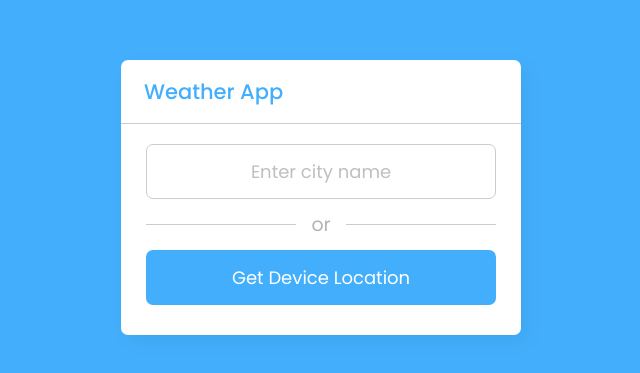
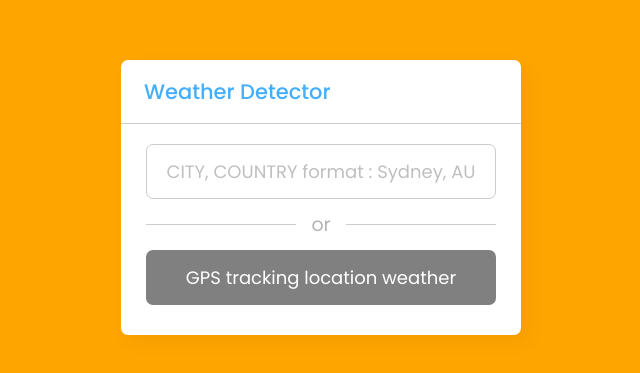
Before and after one commit to AbhinavRatnathurai/Weather_Application, a plain HTML site: page Weather App in JavaScript/index.html in a window 1280 px wide. Shown: the part 203-576 px from the top of the page, without its empty margins (319-959 px from the left). Drawn offline with nearby package versions, Linux system fonts and the light colour scheme.

Commit message:
changes in the html, css, Javascript sections

```diff
--- a/Weather App in JavaScript/index.html
+++ b/Weather App in JavaScript/index.html
@@ -3,7 +3,7 @@
 <html lang="en" dir="ltr">
   <head>
     <meta charset="utf-8">
-    <title>Weather App in JavaScript | CodingNepal</title>
+    <title>Weather  Application | Abhinav Ratnathurai</title>
     <link rel="stylesheet" href="style.css">
     <meta name="viewport" content="width=device-width, initial-scale=1.0">
     <!-- Linking BoxIcon for Icon -->
@@ -11,13 +11,13 @@
   </head>
   <body>
     <div class="wrapper">
-      <header><i class='bx bx-left-arrow-alt'></i>Weather App</header>
+      <header><i class='bx bx-left-arrow-alt'></i>Weather Detector</header>
       <section class="input-part">
         <p class="info-txt"></p>
         <div class="content">
-          <input type="text" spellcheck="false" placeholder="Enter city name" required>
+          <input type="text" spellcheck="false" placeholder="CITY, COUNTRY format : Sydney, AU" required>
           <div class="separator"></div>
-          <button>Get Device Location</button>
+          <button>GPS tracking location weather</button>
         </div>
       </section>
       <section class="weather-part">
--- a/Weather App in JavaScript/style.css
+++ b/Weather App in JavaScript/style.css
@@ -11,7 +11,7 @@ body{
   align-items: center;
   justify-content: center;
   min-height: 100vh;
-  background: #43AFFC;
+  background: orange;
 }
 ::selection{
   color: #fff;
@@ -64,7 +64,7 @@ header i{
 .input-part .info-txt.pending{
   color: #0c5460;
   display: block;
-  background: #d1ecf1;
+  background: white;
   border: 1px solid #bee5eb;
 }
 .input-part :where(input, button){
@@ -81,7 +81,7 @@ header i{
   border: 1px solid #ccc;
 }
 .input-part input:is(:focus, :valid){
-  border: 2px solid #43AFFC;
+  border: 2px solid black;
 }
 .input-part input::placeholder{
   color: #bfbfbf;
@@ -106,11 +106,11 @@ header i{
 .input-part button{
   color: #fff;
   cursor: pointer;
-  background: #43AFFC;
+  background: grey;
   transition: 0.3s ease;
 }
 .input-part button:hover{
-  background: #1d9ffc;
+  background: black;
 }
 
 .wrapper .weather-part{
```
Also changed, not shown: 1 other file.
